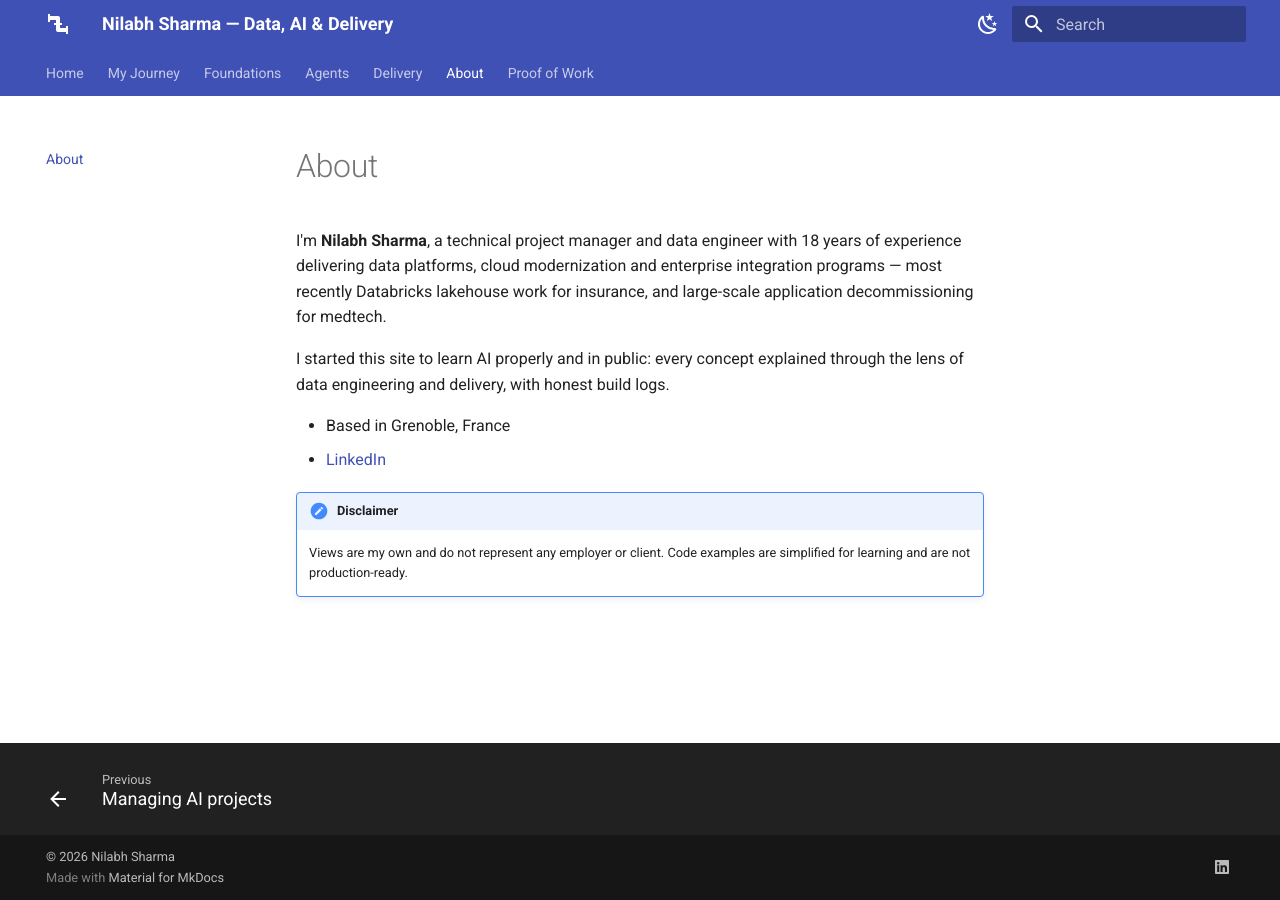
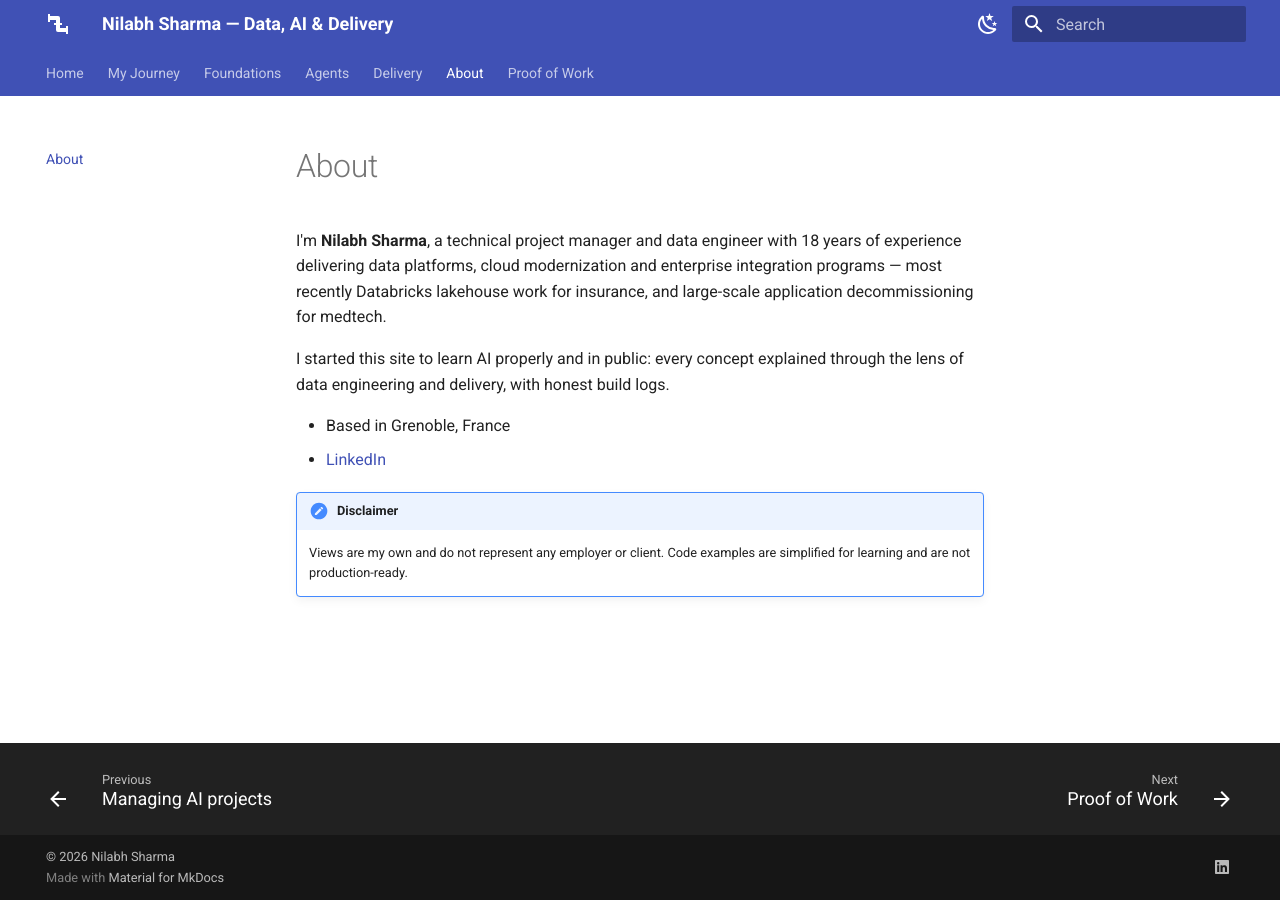
Before and after one commit to nilabh-sharma/nilabh-sharma, an MkDocs documentation site: the page built from docs/about.md, in a window 1280 px wide. Built offline with MkDocs 1.6.1 and Material for MkDocs 9.7.7, drawn with Linux system fonts in a browser that asks for light colours.

Commit message:
Rename Proof of Work file to proof-of-work.md

```diff
--- a/mkdocs.yml
+++ b/mkdocs.yml
@@ -61,7 +61,7 @@
   - Delivery:
       - Managing AI projects: delivery/pm.md
   - About: about.md
-  - Proof of Work: pm-templates.md
+  - Proof of Work: proof-of-work.md
 
 extra_css:
   - stylesheets/extra.css
```
